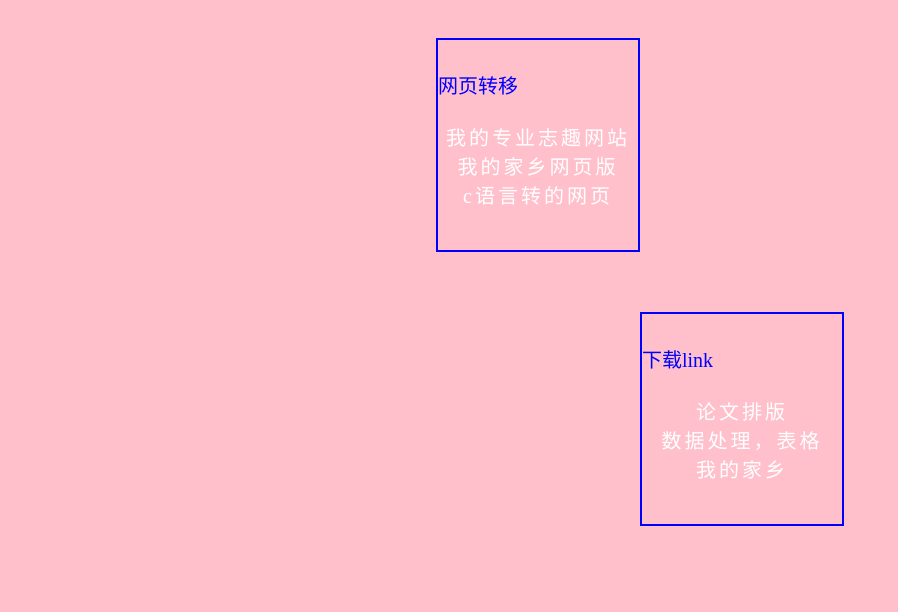
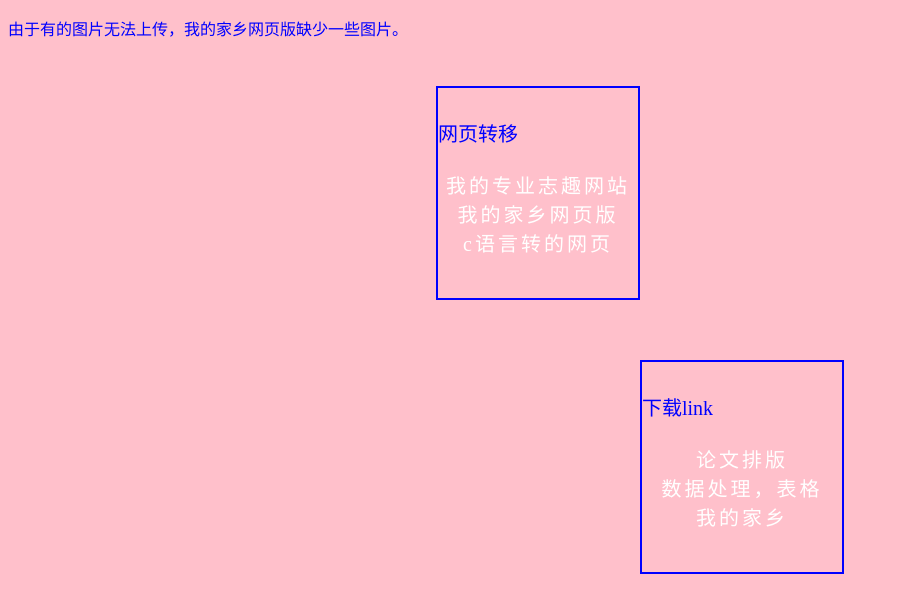
Before and after one commit to zhou222/TEST, a plain HTML site: page index.html in a window 1280 px wide. Shown: the whole page, without its empty margins (0-898 px from the left). Drawn offline with Linux system fonts and the light colour scheme.

Commit message:
Update index.html

```diff
--- a/index.html
+++ b/index.html
@@ -6,6 +6,7 @@
 <link rel="stylesheet" type="text/css" href="ss.css">
 </head>
 <body>
+  <p>由于有的图片无法上传，我的家乡网页版缺少一些图片。<p>
 <ul id="flo">
 <li style="font-size:20px;text-align:left;" >网页转移</li>
 <br>
```
